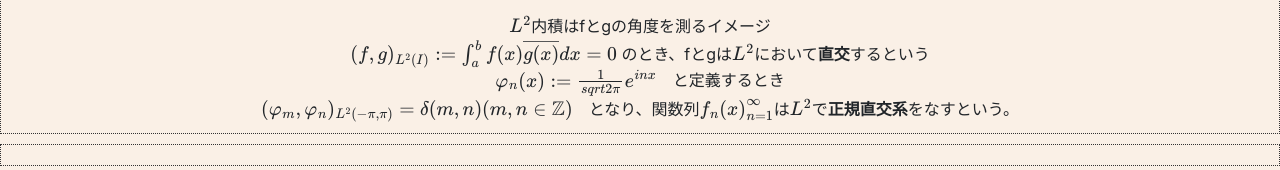
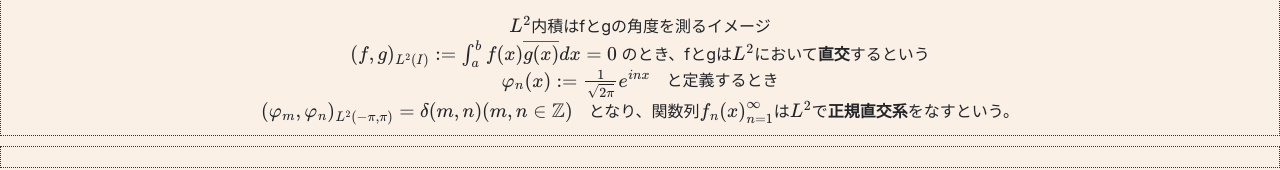
Before and after one commit to tamachika/answer, a plain HTML site: page math_4.html in a window 1280 px wide. Shown: the part 193-363 px from the top of the page. Drawn offline with nearby package versions, Linux system fonts and the light colour scheme.

Commit message:
Update math_4.html

```diff
--- a/math_4.html
+++ b/math_4.html
@@ -31,7 +31,7 @@
                 \(L^{2}\)ノルムは関数fの大きさを測るイメージ<br><br>
                 \(L^{2}\)内積はfとgの角度を測るイメージ<br>
                 \( (f,g)_{L^{2}(I)} := \int_a^b f(x)\overline{ g(x) } dx = 0 \) のとき、fとgは\(L^{2}\)において<b>直交</b>するという<br>
-                \( \varphi_{n}(x) := \frac{1}{sqrt{2\pi}}e^{inx} \)　と定義するとき<br>
+                \( \varphi_{n}(x) := \frac{1}{ \sqrt{2\pi} }e^{inx} \)　と定義するとき<br>
                 \( (\varphi_{m}, \varphi_{n})_{L^{2}(-\pi,\pi)} = \delta(m,n) (m,n \in \mathbb{Z} ) \)　となり、関数列\( {f_{n}(x)}^{\infty}_{n=1} \)は\(L^{2}\)で<b>正規直交系</b>をなすという。
             </div>
 
```
